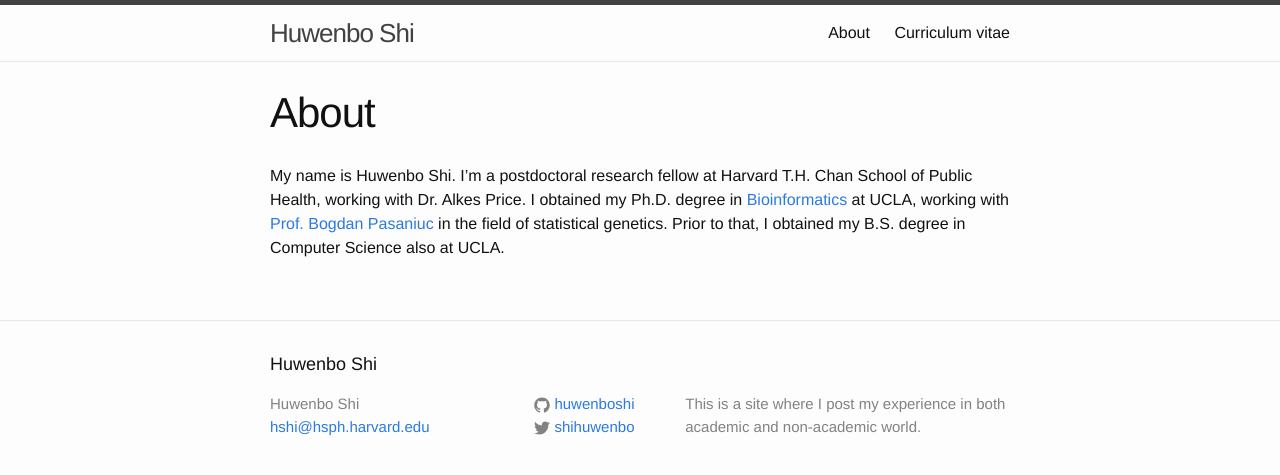
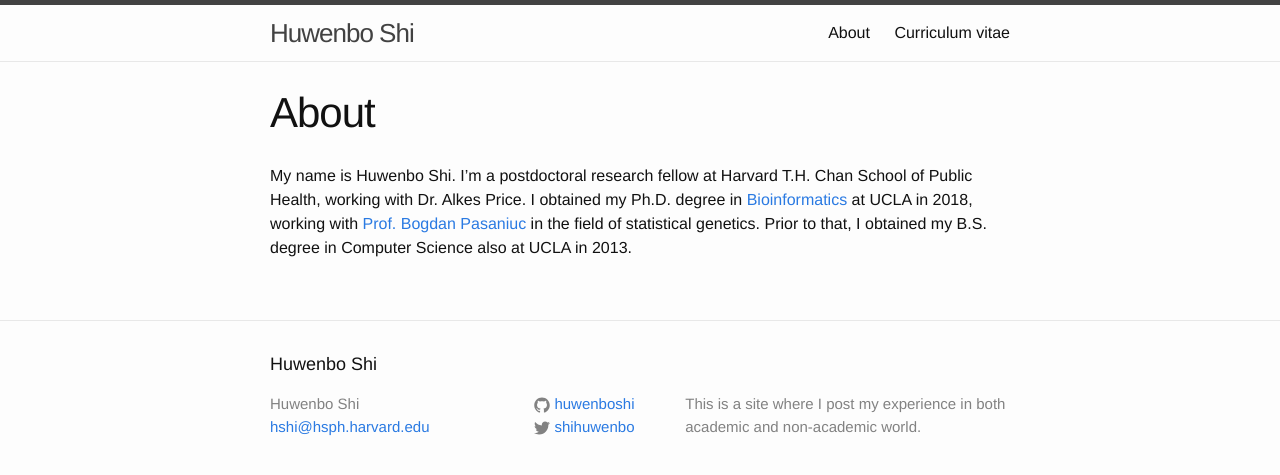
Before and after one commit to huwenboshi/huwenboshi.github.io, a Jekyll site: the page built from about.md, in a window 1280 px wide. Shown: the top 475 px of the page. Built offline with Jekyll 4.4.1, drawn with Linux system fonts in a browser that asks for light colours.

Commit message:
updated about info

```diff
--- a/about.md
+++ b/about.md
@@ -6,7 +6,7 @@ permalink: /about/
 
 My name is Huwenbo Shi. I'm a postdoctoral research fellow at Harvard T.H. Chan
 School of Public Health, working with Dr. Alkes Price. I obtained my Ph.D. degree in
-[Bioinformatics](http://bioinformatics.ucla.edu/) at UCLA, working with
+[Bioinformatics](http://bioinformatics.ucla.edu/) at UCLA in 2018, working with
 [Prof. Bogdan Pasaniuc](http://bogdan.bioinformatics.ucla.edu/) in the field of
 statistical genetics. Prior to that, I obtained my B.S. degree in Computer
-Science also at UCLA.
+Science also at UCLA in 2013.
```
